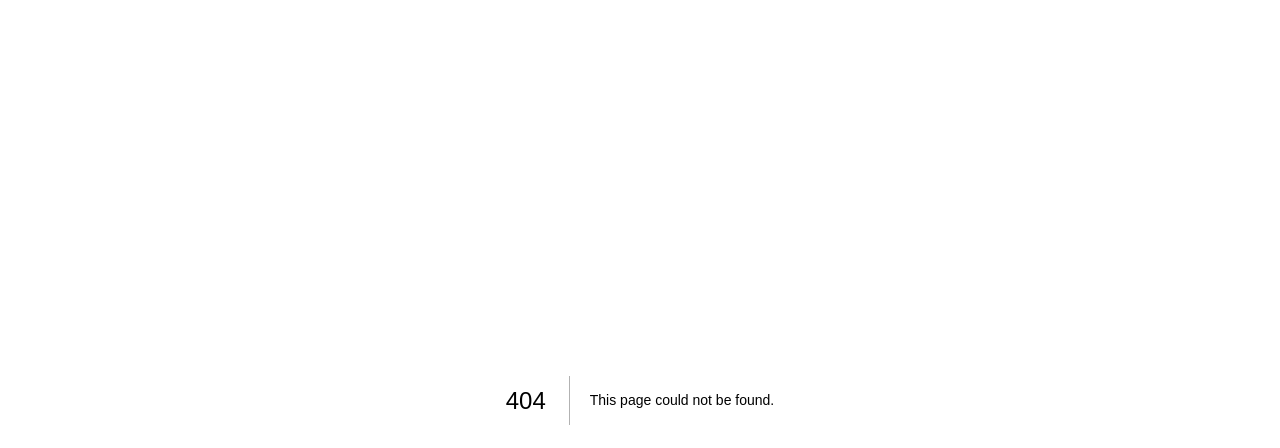
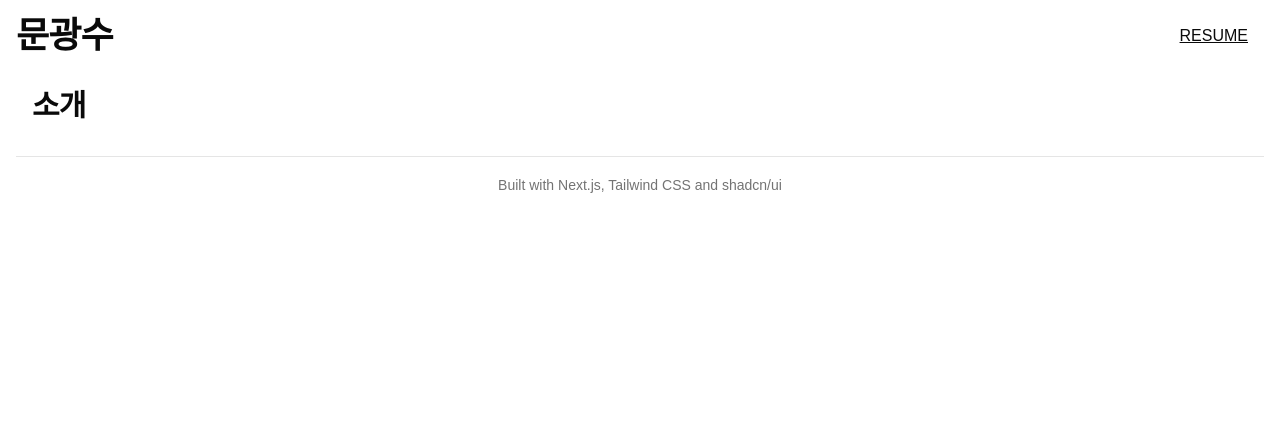
Before and after one commit to mksoo/mksoo-portfolio, a Next.js app: page /blog in a window 1280 px wide. Before the commit this address had no page. Shown: the top 448 px of the page. Built offline with nearby package versions, Linux system fonts and the light colour scheme; a web font is replaced by a local one.

Commit message:
layout 정리 (#1)
* header, footer

* layout 정리

```diff
--- /dev/null
+++ b/src/app/blog/page.tsx
@@ -0,0 +1,17 @@
+export default function About() {
+  return (
+    // min-h-screen으로 전체 높이 보장, grid로 3개 영역 분할
+    <div className="flex flex-col">
+      {/* Main 영역 */}
+      <main className="flex-1">
+        <div className="container mx-auto px-4 py-8">
+          <div className="space-y-8">
+            {/* 섹션 제목 */}
+            <h2 className="text-3xl font-bold tracking-tight">소개</h2>
+          </div>
+        </div>
+      </main>
+
+    </div>
+  );
+}
--- a/src/app/components/Hero.tsx
+++ b/src/app/components/Hero.tsx
@@ -3,14 +3,6 @@ import Image from "next/image";
 export default function Hero() {
   return (
     <div>
-      <header className="flex justify-between items-center">
-        <h1 className="text-4xl font-bold tracking-tight">문광수</h1>
-        <div>
-          <button className="py-2 px-4 rounded underline hover:bg-black hover:text-white transition duration-300">
-            RESUME
-          </button>
-        </div>
-      </header>
       <section className="w-full flex flex-col items-center justify-center text-center py-24 gap-6">
         <Image
           src="/profile.jpeg"
--- /dev/null
+++ b/src/app/components/layouts/Footer.tsx
@@ -0,0 +1,11 @@
+export default function Footer() {
+  return (
+    <footer className="border-t">
+      <div className="container mx-auto flex h-14 items-center justify-center">
+        <p className="text-muted-foreground text-sm">
+          Built with Next.js, Tailwind CSS and shadcn/ui
+        </p>
+      </div>
+    </footer>
+  );
+}
--- /dev/null
+++ b/src/app/components/layouts/Header.tsx
@@ -0,0 +1,19 @@
+import Link from "next/link";
+
+export default function Header() {
+  return (
+    <header className="flex justify-between items-center">
+        <Link href="/">
+        <h1 className="text-4xl font-bold tracking-tight">문광수</h1>
+        </Link>
+        <div>
+          <Link
+            href="/"
+            className="py-2 px-4 rounded underline hover:bg-black hover:text-white transition duration-300"
+          >
+            RESUME
+          </Link>
+        </div>
+      </header>
+  )
+}
--- a/src/app/layout.tsx
+++ b/src/app/layout.tsx
@@ -3,6 +3,8 @@ import { Geist, Geist_Mono } from "next/font/google";
 import "./globals.css";
 
 import { SpeedInsights } from "@vercel/speed-insights/next";
+import Header from "./components/layouts/Header";
+import Footer from "./components/layouts/Footer";
 
 const geistSans = Geist({
   variable: "--font-geist-sans",
@@ -27,9 +29,11 @@ export default function RootLayout({
   return (
     <html lang="ko">
       <body
-        className={`${geistSans.variable} ${geistMono.variable} antialiased`}
+        className={`${geistSans.variable} ${geistMono.variable} antialiased container min-h-screen mx-auto py-4 px-4`}
       >
+        <Header/>
         {children}
+        <Footer/>
         <SpeedInsights />
       </body>
     </html>
--- a/src/app/page.tsx
+++ b/src/app/page.tsx
@@ -1,8 +1,8 @@
-import Hero from "./components/Hero";
+import Hero from "@/app/components/Hero";
 
 export default function Home() {
   return (
-    <div className="container mx-auto py-4 px-4">
+    <div className="flex flex-col">
       <Hero />
     </div>
   );
```
